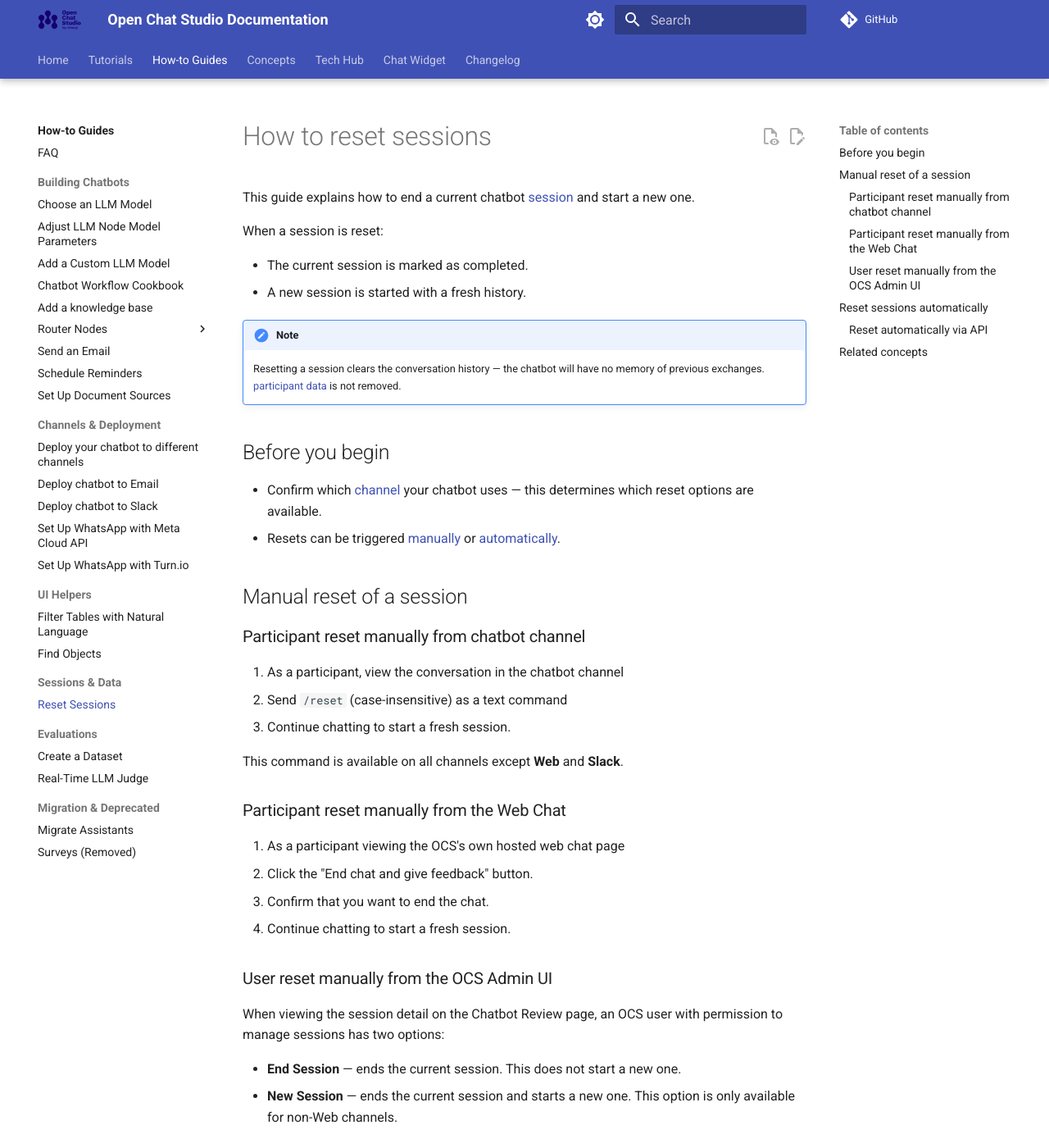
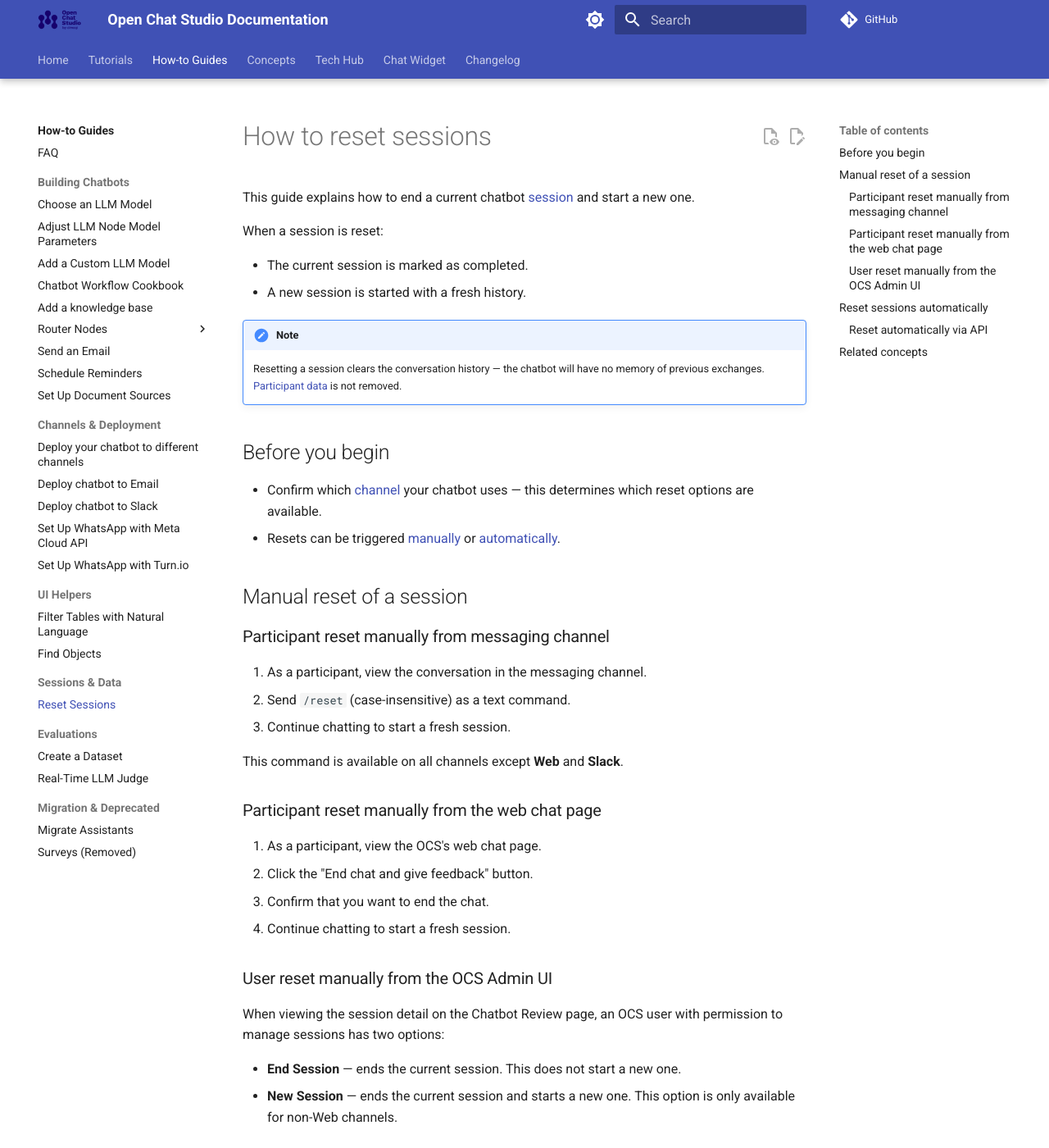
Before and after one commit to dimagi/open-chat-studio-docs, an MkDocs documentation site: the page built from docs/how-to/reset_sessions.md, in a window 1280 px wide and 1400 px high. Shown: the whole window at 82% size. Built offline with MkDocs 1.6.1 and Material for MkDocs 9.7.7, drawn with Linux system fonts in a browser that asks for light colours; a script that is not in the unit is left out; comment, search, counter and statistics services are not loaded.

Commit message:
Claude small review fixes

```diff
--- a/docs/how-to/reset_sessions.md
+++ b/docs/how-to/reset_sessions.md
@@ -13,7 +13,7 @@ When a session is reset:
 
 !!! note
 
-    Resetting a session clears the conversation history — the chatbot will have no memory of previous exchanges. [participant data](../concepts/participant_data.md) is not removed.
+    Resetting a session clears the conversation history — the chatbot will have no memory of previous exchanges. [Participant data](../concepts/participant_data.md) is not removed.
 
 ## Before you begin
 
@@ -22,17 +22,17 @@ When a session is reset:
 
 ## Manual reset of a session
 
-### Participant reset manually from chatbot channel
+### Participant reset manually from messaging channel
 
-1. As a participant, view the conversation in the chatbot channel
-2. Send `/reset` (case-insensitive) as a text command
+1. As a participant, view the conversation in the messaging channel.
+2. Send `/reset` (case-insensitive) as a text command.
 3. Continue chatting to start a fresh session.
 
 This command is available on all channels except **Web** and **Slack**.
 
-### Participant reset manually from the Web Chat
+### Participant reset manually from the web chat page
 
-1. As a participant viewing the OCS's own hosted web chat page
+1. As a participant, view the OCS's web chat page.
 2. Click the "End chat and give feedback" button.
 3. Confirm that you want to end the chat.
 4. Continue chatting to start a fresh session.
```
Also changed, not shown: docs/concepts/events.md (+1 -1 lines), docs/concepts/session_status.md (+1 -1 lines), docs/concepts/sessions.md (+3 -2 lines).
